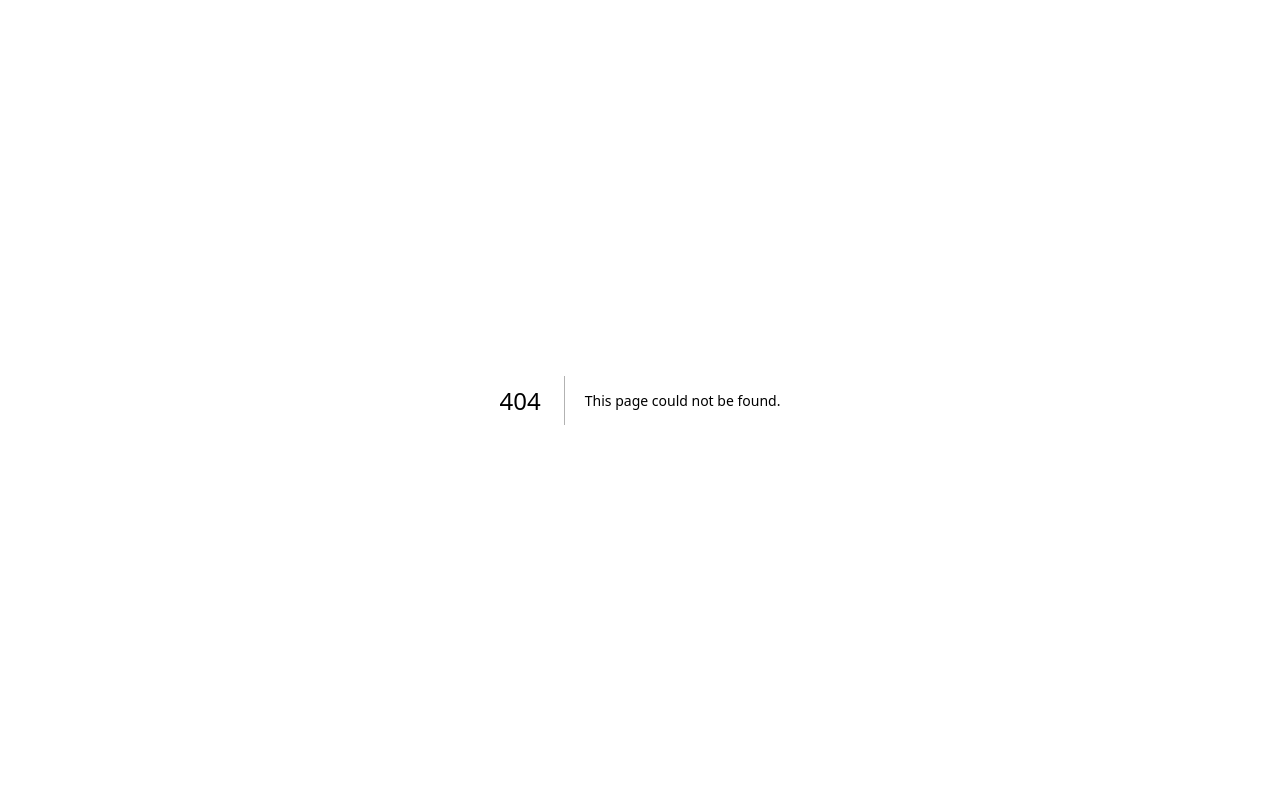
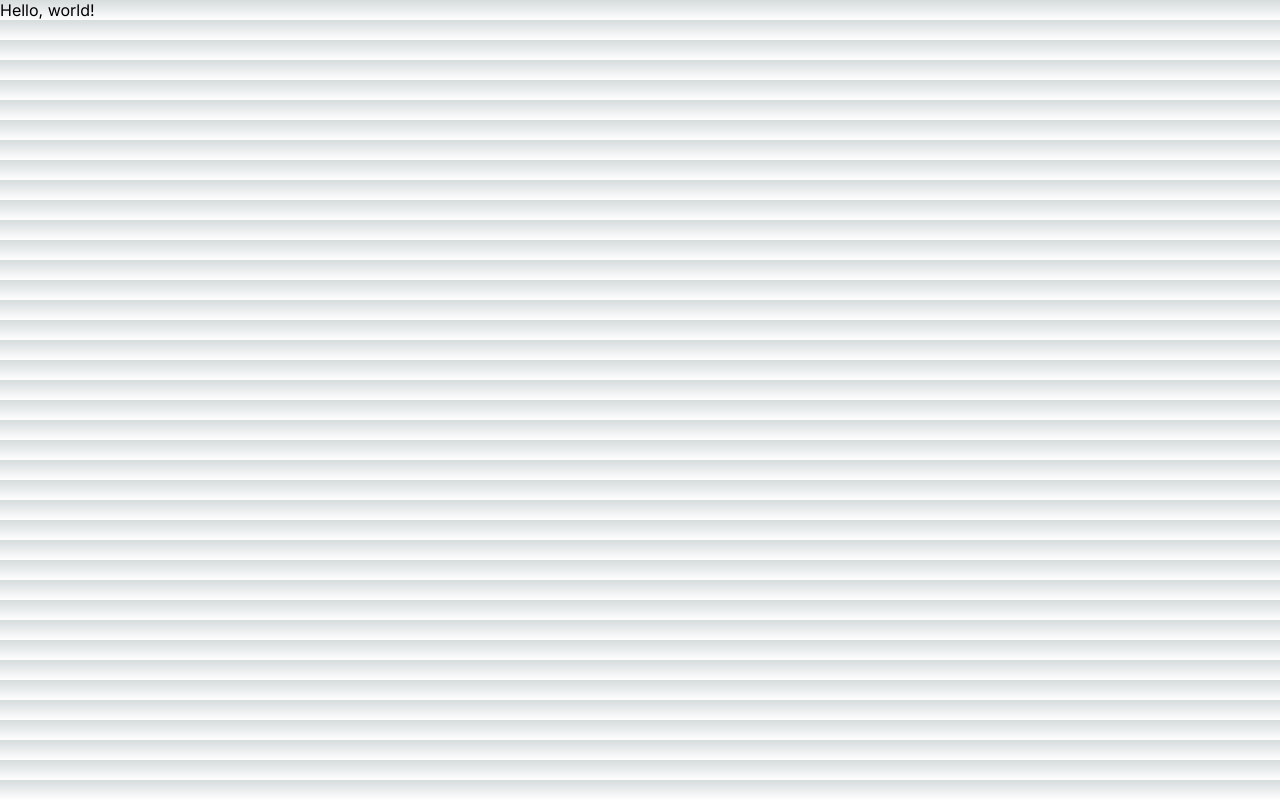
Before and after one commit to adriantoddross/blog, a Next.js app: page /blog/1 in a window 1280 px wide. Before the commit this address had no page. Built offline with nearby package versions, Linux system fonts and the light colour scheme.

Commit message:
Test individual blog page

```diff
--- /dev/null
+++ b/src/app/blog/[slug]/page.tsx
@@ -0,0 +1,3 @@
+export default function Home() {
+  return <main>Hello, world!</main>;
+}
```
